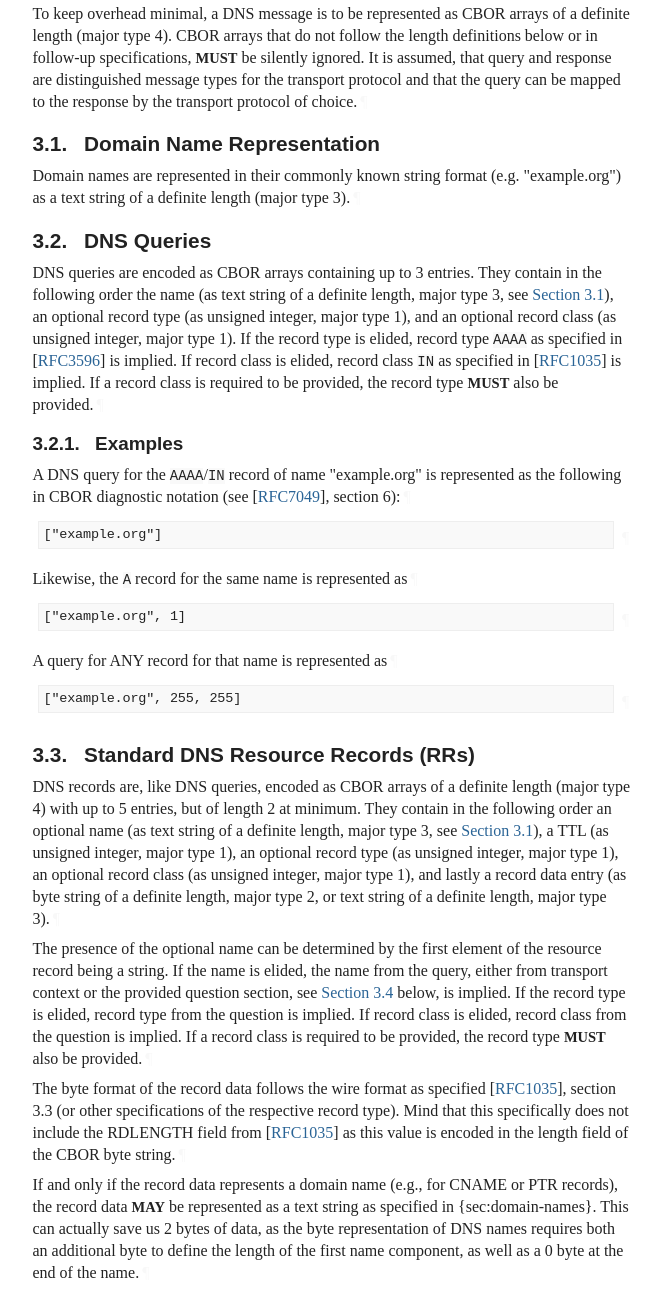
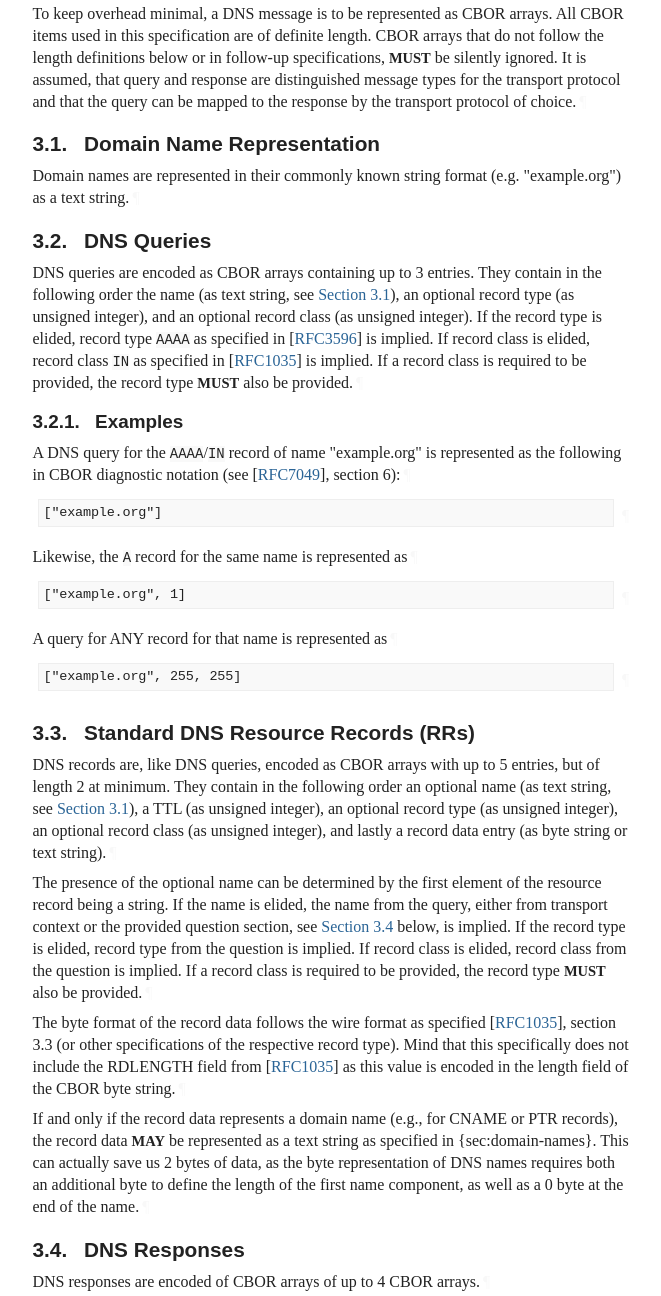
Before and after one commit to anr-bmbf-pivot/draft-lenders-dns-cbor, a plain HTML site: page draft-lenders-dns-cbor.html in a window 1280 px wide. Shown: the part 1015-2311 px from the top of the page, without its empty margins (92-753 px from the left). Drawn offline with Linux system fonts and the light colour scheme; a web font is replaced by a local one.

Commit message:
Script updating gh-pages from 91f2aad. [ci skip]

```diff
--- a/draft-lenders-dns-cbor.html
+++ b/draft-lenders-dns-cbor.html
@@ -11,13 +11,13 @@
 <meta content="
        TODO Abstract
     " name="description">
-<meta content="xml2rfc 3.15.0" name="generator">
+<meta content="xml2rfc 3.15.1" name="generator">
 <meta content="Internet-Draft" name="keyword">
 <meta content="CBOR" name="keyword">
 <meta content="DNS" name="keyword">
 <meta content="draft-lenders-dns-cbor-latest" name="ietf.draft">
 <!-- Generator version information:
-  xml2rfc 3.15.0
+  xml2rfc 3.15.1
     Python 3.10.5
     appdirs 1.4.4
     ConfigArgParse 1.5.3
@@ -1043,7 +1043,7 @@ svg :is([stroke="fill"], [fill^="#fff"]) {
 </tr></thead>
 <tfoot><tr>
 <td class="left">Lenders, et al.</td>
-<td class="center">Expires 20 April 2023</td>
+<td class="center">Expires 21 April 2023</td>
 <td class="right">[Page]</td>
 </tr></tfoot>
 </table>
@@ -1056,12 +1056,12 @@ svg :is([stroke="fill"], [fill^="#fff"]) {
 <dd class="internet-draft">draft-lenders-dns-cbor-latest</dd>
 <dt class="label-published">Published:</dt>
 <dd class="published">
-<time datetime="2022-10-17" class="published">17 October 2022</time>
+<time datetime="2022-10-18" class="published">18 October 2022</time>
     </dd>
 <dt class="label-intended-status">Intended Status:</dt>
 <dd class="intended-status">Standards Track</dd>
 <dt class="label-expires">Expires:</dt>
-<dd class="expires"><time datetime="2023-04-20">20 April 2023</time></dd>
+<dd class="expires"><time datetime="2023-04-21">21 April 2023</time></dd>
 <dt class="label-authors">Authors:</dt>
 <dd class="authors">
 <div class="author">
@@ -1118,7 +1118,7 @@ svg :is([stroke="fill"], [fill^="#fff"]) {
         time. It is inappropriate to use Internet-Drafts as reference
         material or to cite them other than as "work in progress."<a href="#section-boilerplate.1-3" class="pilcrow">¶</a></p>
 <p id="section-boilerplate.1-4">
-        This Internet-Draft will expire on 20 April 2023.<a href="#section-boilerplate.1-4" class="pilcrow">¶</a></p>
+        This Internet-Draft will expire on 21 April 2023.<a href="#section-boilerplate.1-4" class="pilcrow">¶</a></p>
 </section>
 </div>
 <div id="copyright">
@@ -1237,8 +1237,8 @@ appear in all capitals, as shown here.<a href="#section-2-1" class="pilcrow">¶<
       <h2 id="name-cbor-representation-applica">
 <a href="#section-3" class="section-number selfRef">3. </a><a href="#name-cbor-representation-applica" class="section-name selfRef">CBOR Representation (application/dns+cbor)</a>
       </h2>
-<p id="section-3-1">To keep overhead minimal, a DNS message is to be represented as CBOR arrays of a definite length
-(major type 4).
+<p id="section-3-1">To keep overhead minimal, a DNS message is to be represented as CBOR arrays.
+All CBOR items used in this specification are of definite length.
 CBOR arrays that do not follow the length definitions below or in follow-up specifications, <span class="bcp14">MUST</span> be
 silently ignored.
 It is assumed, that query and response are distinguished message types for the transport protocol
@@ -1249,7 +1249,7 @@ and that the query can be mapped to the response by the transport protocol of ch
 <a href="#section-3.1" class="section-number selfRef">3.1. </a><a href="#name-domain-name-representation" class="section-name selfRef">Domain Name Representation</a>
         </h3>
 <p id="section-3.1-1">Domain names are represented in their commonly known string format (e.g. "example.org") as a text
-string of a definite length (major type 3).<a href="#section-3.1-1" class="pilcrow">¶</a></p>
+string.<a href="#section-3.1-1" class="pilcrow">¶</a></p>
 </section>
 </div>
 <div id="sec_queries">
@@ -1257,10 +1257,9 @@ string of a definite length (major type 3).<a href="#section-3.1-1" class="pilcr
         <h3 id="name-dns-queries">
 <a href="#section-3.2" class="section-number selfRef">3.2. </a><a href="#name-dns-queries" class="section-name selfRef">DNS Queries</a>
         </h3>
-<p id="section-3.2-1">DNS queries are encoded as CBOR arrays containing up to 3 entries. They contain in the following
-order the name (as text string of a definite length, major type 3, see <a href="#sec_domain-names" class="auto internal xref">Section 3.1</a>), an
-optional record type (as unsigned integer, major type 1), and an optional record class (as unsigned
-integer, major type 1).
+<p id="section-3.2-1">DNS queries are encoded as CBOR arrays containing up to 3 entries.
+They contain in the following order the name (as text string, see <a href="#sec_domain-names" class="auto internal xref">Section 3.1</a>), an optional
+record type (as unsigned integer), and an optional record class (as unsigned integer).
 If the record type is elided, record type <code>AAAA</code> as specified in <span>[<a href="#RFC3596" class="cite xref">RFC3596</a>]</span> is implied.
 If record class is elided, record class <code>IN</code> as specified in <span>[<a href="#RFC1035" class="cite xref">RFC1035</a>]</span> is implied.
 If a record class is required to be provided, the record type <span class="bcp14">MUST</span> also be provided.<a href="#section-3.2-1" class="pilcrow">¶</a></p>
@@ -1297,13 +1296,11 @@ in CBOR diagnostic notation (see <span>[<a href="#RFC7049" class="cite xref">RFC
         <h3 id="name-standard-dns-resource-recor">
 <a href="#section-3.3" class="section-number selfRef">3.3. </a><a href="#name-standard-dns-resource-recor" class="section-name selfRef">Standard DNS Resource Records (RRs)</a>
         </h3>
-<p id="section-3.3-1">DNS records are, like DNS queries, encoded as CBOR arrays of a definite length (major type 4) with
-up to 5 entries, but of length 2 at minimum.
-They contain in the following order an optional name (as text string of a definite length, major
-type 3, see <a href="#sec_domain-names" class="auto internal xref">Section 3.1</a>), a TTL (as unsigned integer, major type 1), an optional record
-type (as unsigned integer, major type 1), an optional record class (as unsigned integer, major type
-1), and lastly a record data entry (as byte string of a definite length, major type 2, or text
-string of a definite length, major type 3).<a href="#section-3.3-1" class="pilcrow">¶</a></p>
+<p id="section-3.3-1">DNS records are, like DNS queries, encoded as CBOR arrays with up to 5 entries, but of length 2 at
+minimum.
+They contain in the following order an optional name (as text string, see <a href="#sec_domain-names" class="auto internal xref">Section 3.1</a>), a
+TTL (as unsigned integer), an optional record type (as unsigned integer), an optional record class
+(as unsigned integer), and lastly a record data entry (as byte string or text string).<a href="#section-3.3-1" class="pilcrow">¶</a></p>
 <p id="section-3.3-2">The presence of the optional name can be determined by the first element of the resource record
 being a string.
 If the name is elided, the name from the query, either from transport context or the provided
```
Also changed, not shown: draft-lenders-dns-cbor.txt.
